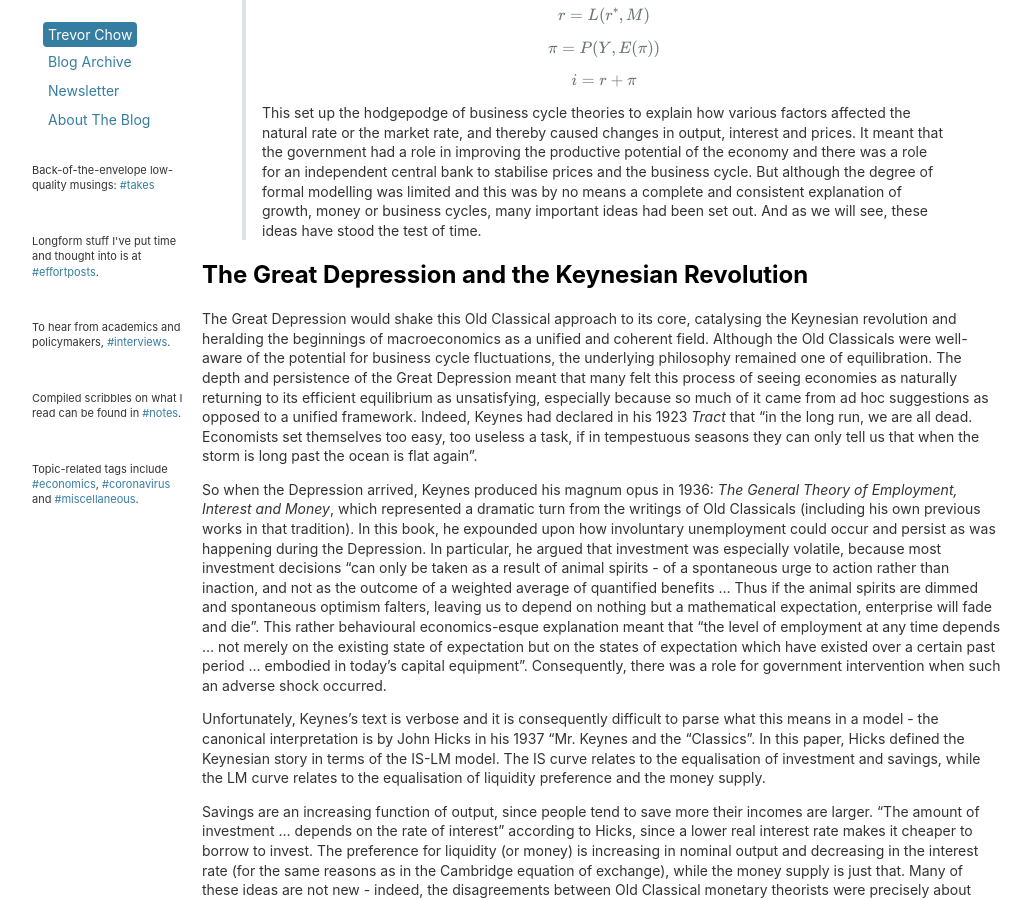
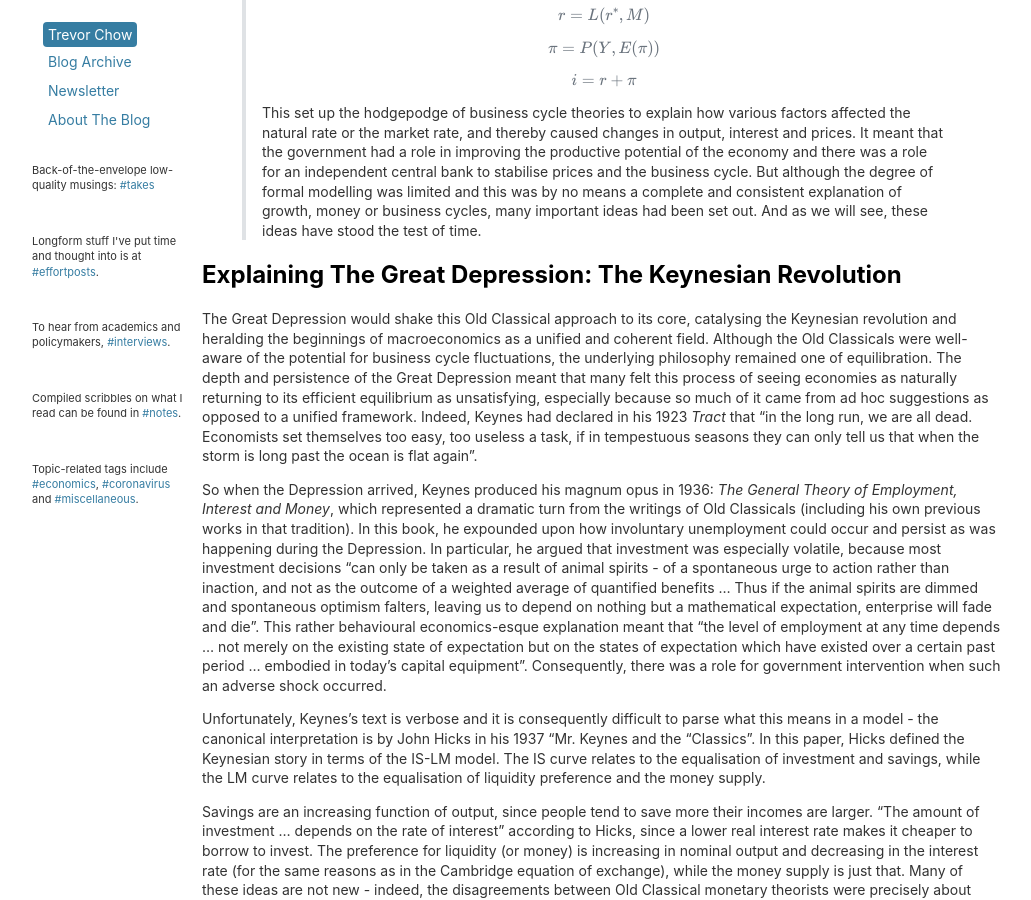
Before and after one commit to tmychow/tmychow.github.io, a Jekyll site: the page built from _posts/2021-05-27-output-interest-and-prices.md, in a window 1280 px wide and 900 px high, scrolled down 3856 px. Shown: the whole window, without its empty margins (28-1059 px from the left). Built offline with Jekyll 4.4.1, drawn with Linux system fonts in a browser that asks for light colours; formulas are drawn with MathJax 3.

Commit message:
Update 2021-05-27-output-interest-and-prices.md

```diff
--- a/_posts/2021-05-27-output-interest-and-prices.md
+++ b/_posts/2021-05-27-output-interest-and-prices.md
@@ -78,7 +78,7 @@ Finally, the field of business cycle theory was still rather nascent. Compendium
 >
 > This set up the hodgepodge of business cycle theories to explain how various factors affected the natural rate or the market rate, and thereby caused changes in output, interest and prices. It meant that the government had a role in improving the productive potential of the economy and there was a role for an independent central bank to stabilise prices and the business cycle. But although the degree of formal modelling was limited and this was by no means a complete and consistent explanation of growth, money or business cycles, many important ideas had been set out. And as we will see, these ideas have stood the test of time.
 
-## The Great Depression and the Keynesian Revolution
+## Explaining The Great Depression: The Keynesian Revolution
 
 The Great Depression would shake this Old Classical approach to its core, catalysing the Keynesian revolution and heralding the beginnings of macroeconomics as a unified and coherent field. Although the Old Classicals were well-aware of the potential for business cycle fluctuations, the underlying philosophy remained one of equilibration. The depth and persistence of the Great Depression meant that many felt this process of seeing economies as naturally returning to its efficient equilibrium as unsatisfying, especially because so much of it came from ad hoc suggestions as opposed to a unified framework. Indeed, Keynes had declared in his 1923 *Tract* that "in the long run, we are all dead. Economists set themselves too easy, too useless a task, if in tempestuous seasons they can only tell us that when the storm is long past the ocean is flat again".
 
```
